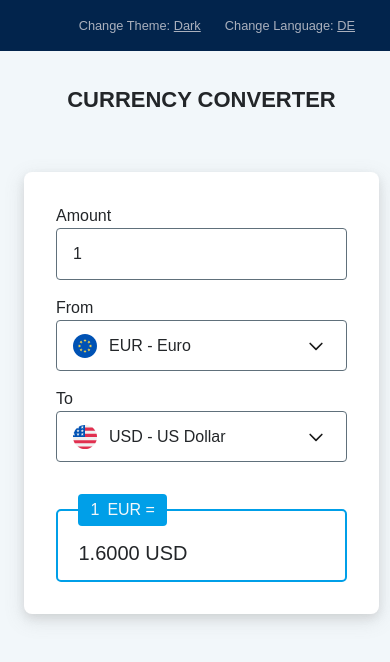
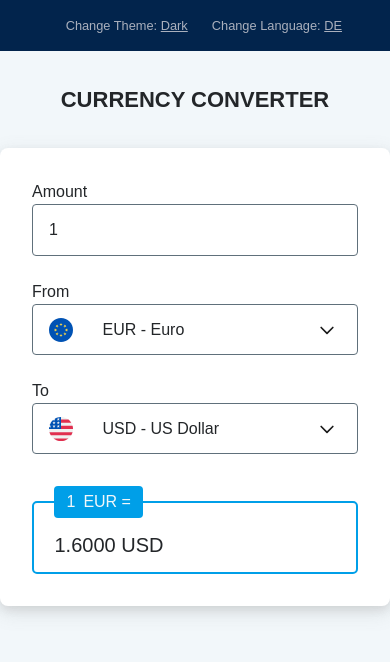
Before and after one commit to mdsign/currency-converter-app, a React (Vite) app: page / in a window 390 px wide. Shown: the top 662 px of the page. Built offline with nearby package versions, Linux system fonts and the light colour scheme.

Commit message:
fix: media quesries updated for responsivness between mobile and tablet screen

```diff
--- a/src/components/CurrencyConverter/CurrencyConverter.module.scss
+++ b/src/components/CurrencyConverter/CurrencyConverter.module.scss
@@ -6,16 +6,30 @@
   border-radius: 0.5rem;
   box-shadow: 0 0.25rem 0.5rem 0 $grey4, 0 0.375rem 1.25rem 0 $grey5;
   padding: $spacing-md;
-  margin: 1.5rem;
-}
+  margin: 0 1.5rem;
+  max-width: 24.375rem;
+
+  @media only screen and (max-width: $breakpoint-tablet) and (min-width: $breakpoint-mobile) {
+    margin: 0 auto;
+  }
+
+  @media only screen and (min-width: $breakpoint-tablet) {
+    margin: 0 auto;
+    max-width: $breakpoint-mobile;
+  }
+
+  @media only screen and (min-width: $breakpoint-desktop) {
+    margin: 0 auto;
+    max-width: 1024px;
+  }
 
 .formContainer {
   display: flex;
   flex-direction: column;
-  gap: 1rem;
+  gap: 1.5rem;
   align-items: flex-start;
 
-  @media (min-width: 768px) {
+  @media only screen and (min-width: $breakpoint-desktop) {
     flex-direction: row;
     align-items: flex-end;
     justify-content: space-between;
@@ -127,7 +141,6 @@
     outline: none;
     border-color: var(--input-focus);
     box-shadow: 0 0 0 3px var(--focus-shadow);
-    background-color: var(--secondary-color);
   }
 
   .resultBase {
@@ -141,3 +154,4 @@
     }
   }
 }
+}
--- a/src/styles/_reset.scss
+++ b/src/styles/_reset.scss
@@ -13,4 +13,5 @@ body {
   line-height: 1.5;
   background-color: $color-white;
   color: $color-grey2;
+  min-width: 24.375rem;
 }
--- a/src/styles/_variables.scss
+++ b/src/styles/_variables.scss
@@ -1,5 +1,5 @@
 // Breakpoints (rem = px / 16)
-$breakpoint-desktop: 90rem; // 1440px
+$breakpoint-desktop: 64rem; // 1024px
 $breakpoint-tablet: 48rem; // 768px
 $breakpoint-mobile: 24.375rem; // 390px
 
--- a/src/styles/main.scss
+++ b/src/styles/main.scss
@@ -3,6 +3,7 @@
 
 #root {
     min-height: 100vh;
+    min-width: 24.375rem;
     display: grid;
     grid-template-columns: 1fr;
     grid-template-rows: auto 1fr auto;
@@ -75,7 +76,7 @@
   main {
     margin: 0 auto;
     width: 100%;
-    max-width: 1024px;
+
     h1 {
         font-size: 1.375rem; // 22px
         text-transform: uppercase;
```
